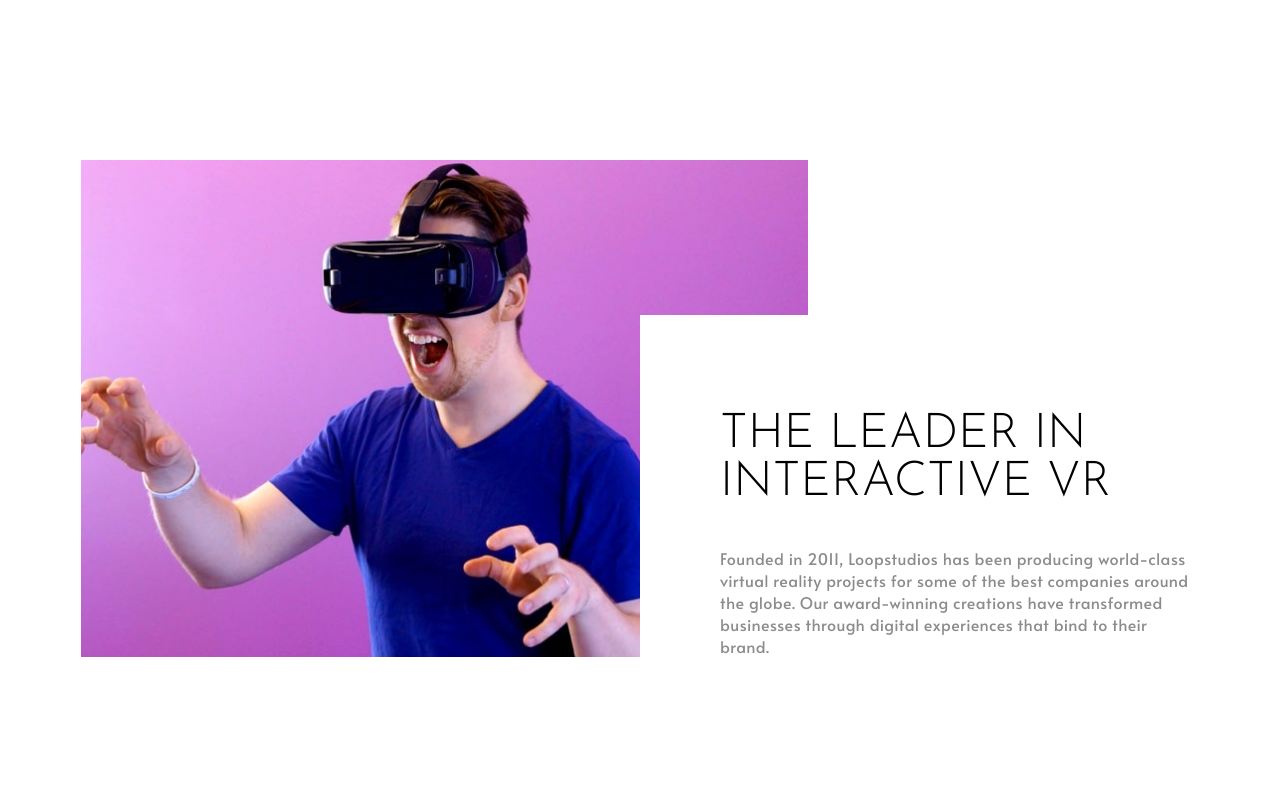
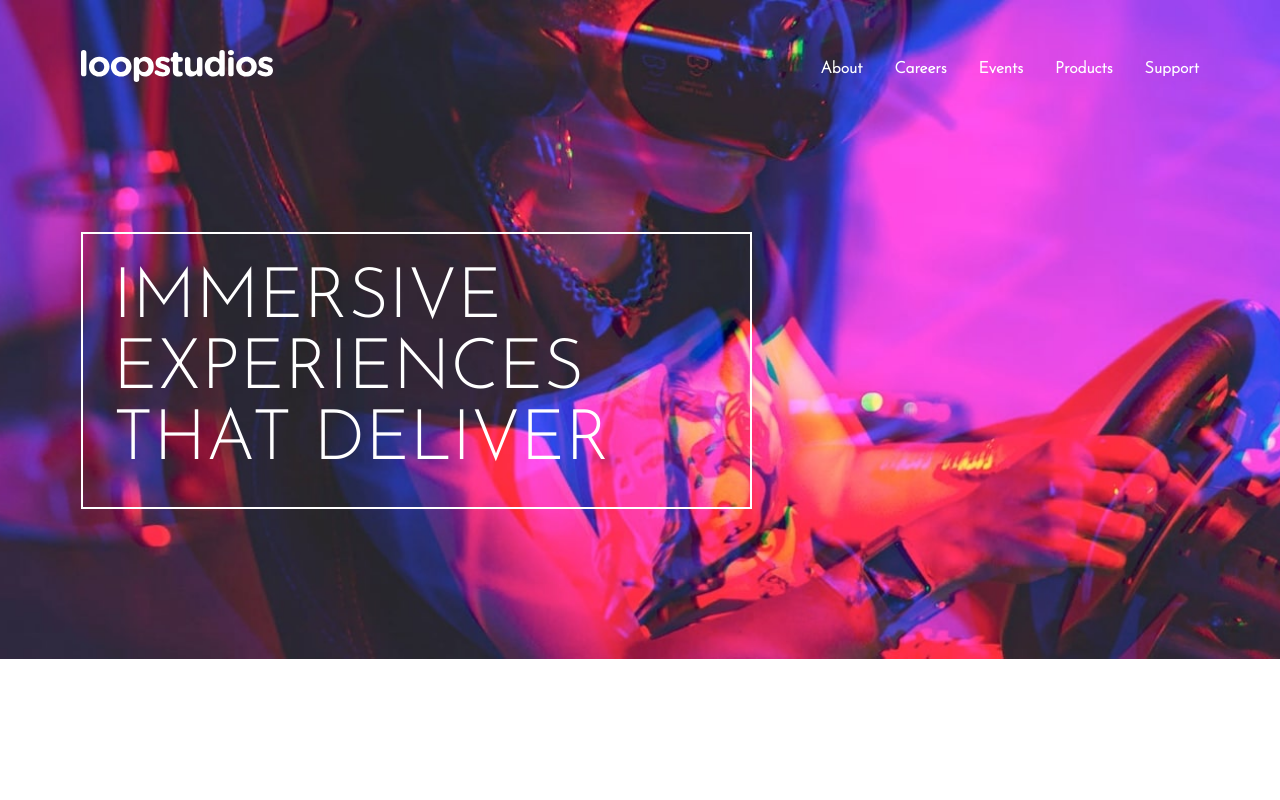
Before and after one commit to alexRhine22/loopstudios-landing-page, a website: page index.html in a window 1280 px wide. Shown: the top 800 px of the page. Drawn offline with Linux system fonts and the light colour scheme.

Commit message:
Added website header

```diff
--- a/index.html
+++ b/index.html
@@ -16,6 +16,56 @@
     <title>Loopstudios landing page</title>
   </head>
   <body>
+    <header id="header" class="header">
+      <div class="container header__container">
+        <div class="header__nav-bar-wrapper">
+          <a class="header__logo" href="./" aria-label="home">
+            <img src="./images/logo.svg" alt="Loopstudios logo" />
+          </a>
+
+          <button
+            aria-controls="header"
+            aria-expanded="false"
+            class="header__button"
+            id="mobile-menu-button"
+            type="button"
+          >
+            <img src="./images/hamburger.svg" alt="" />
+          </button>
+        </div>
+
+        <nav id="header-nav" class="header__nav">
+          <ul class="header__nav-list">
+            <li class="header__nav-list-item">
+              <a class="header__nav-link fancy-link-hover" href="#"> about </a>
+            </li>
+            <li class="header__nav-list-item">
+              <a class="header__nav-link fancy-link-hover" href="#">
+                careers
+              </a>
+            </li>
+            <li class="header__nav-list-item">
+              <a class="header__nav-link fancy-link-hover" href="#"> events </a>
+            </li>
+            <li class="header__nav-list-item">
+              <a class="header__nav-link fancy-link-hover" href="#">
+                products
+              </a>
+            </li>
+            <li class="header__nav-list-item">
+              <a class="header__nav-link fancy-link-hover" href="#">
+                support
+              </a>
+            </li>
+          </ul>
+        </nav>
+      </div>
+
+      <div class="container header__content">
+        <h1 class="header__title">immersive experiences that deliver</h1>
+      </div>
+    </header>
+
     <main class="main">
       <section class="container">
         <div class="leadership-section__wrapper">
@@ -286,7 +336,7 @@
               </a>
             </li>
             <li>
-              <a class="footer__social-link" href="#">
+              <a class="footer__social-link fancy-link-hover--full" href="#">
                 <img
                   class="footer__social-link-img"
                   src="./images/instagram.svg"
--- a/script.js
+++ b/script.js
@@ -1,3 +1,21 @@
 const currentYearElement = document.getElementById('current-year');
 const currentYear = new Date().getFullYear();
+const mobileMenuButton = document.getElementById('mobile-menu-button');
+const header = document.getElementById('header');
+const headerNav = document.getElementById('header-nav');
+
 currentYearElement.textContent = new Date().getFullYear();
+
+mobileMenuButton.addEventListener('click', () => {
+  if (header.classList.contains('active')) {
+    headerNav.classList.remove('active');
+    document.body.style.overflow = 'auto';
+    mobileMenuButton.setAttribute('aria-expanded', 'false');
+    header.classList.remove('active');
+  } else {
+    document.body.style.overflow = 'hidden';
+    header.classList.add('active');
+    headerNav.classList.add('active');
+    mobileMenuButton.setAttribute('aria-expanded', 'true');
+  }
+});
--- a/styles.css
+++ b/styles.css
@@ -11,6 +11,8 @@
 
 * {
   box-sizing: border-box;
+  -webkit-font-smoothing: antialiased;
+  -moz-osx-font-smoothing: grayscale;
 }
 
 body {
@@ -25,6 +27,30 @@ body {
   margin: 0;
   line-height: normal;
   text-transform: uppercase;
+}
+
+.fancy-link-hover,
+.fancy-link-hover--full {
+  position: relative;
+}
+.fancy-link-hover::after,
+.fancy-link-hover--full::after {
+  transition: width 0.2s ease-in-out;
+  content: '';
+  position: absolute;
+  bottom: -8px;
+  width: 0;
+  display: block;
+  left: 50%;
+  height: 2px;
+  transform: translateX(-50%);
+  background-color: var(--white);
+}
+.fancy-link-hover:hover::after {
+  width: 50%;
+}
+.fancy-link-hover--full:hover::after {
+  width: 100%;
 }
 
 .text {
@@ -112,6 +138,149 @@ body {
   .main {
     margin-block-end: 186px;
     margin-block-start: 160px;
+  }
+}
+
+/* HEADER */
+.header {
+  background-image: url('../images/mobile/image-hero.jpg');
+  background-position: center center;
+  background-size: cover;
+  background-repeat: no-repeat;
+  padding-block-start: 50px;
+  padding-block-end: 150px;
+  background-color: transparent;
+}
+
+.header.active {
+  background-image: none;
+  position: fixed;
+  top: 0;
+  left: 0;
+  width: 100%;
+  height: 100vh;
+  z-index: 1000;
+  background-color: var(--black);
+}
+.header.active .header__content {
+  display: none;
+}
+
+@media (min-width: 768px) {
+  .header {
+    background-image: url('../images/desktop/image-hero.jpg');
+  }
+}
+
+.header__title {
+  font-size: 50px;
+  font-family: var(--font-josefin);
+  text-transform: uppercase;
+  color: var(--white);
+  font-weight: 300;
+  padding: 30px;
+  width: 100%;
+  border: 2px solid var(--white);
+  margin-block-start: 150px;
+  margin-block-end: 0;
+}
+@media (min-width: 768px) {
+  .header__title {
+    font-size: 70px;
+    width: 60%;
+  }
+}
+
+.header__nav-bar-wrapper {
+  display: flex;
+  justify-content: space-between;
+  align-items: center;
+}
+
+.header__container {
+  display: flex;
+  height: 100%;
+  flex-direction: column;
+}
+@media (min-width: 768px) {
+  .header__container {
+    flex-direction: row;
+    justify-content: space-between;
+    align-items: center;
+  }
+}
+
+.header__logo {
+  display: inline-block;
+  cursor: pointer;
+}
+.header__logo img {
+  vertical-align: middle;
+  object-fit: contain;
+}
+
+.header__button {
+  display: inline-block;
+  padding: 0;
+  border: none;
+  cursor: pointer;
+  background-color: transparent;
+}
+@media (min-width: 768px) {
+  .header__button {
+    display: none;
+  }
+}
+
+.header__nav {
+  display: none;
+  margin-block: auto;
+}
+.header__nav.active {
+  display: block;
+}
+@media (min-width: 768px) {
+  .header__nav {
+    margin-block: 0;
+    display: block;
+  }
+}
+
+.header__nav-list {
+  padding-left: 0;
+  margin: 0;
+  list-style-type: none;
+}
+@media (min-width: 768px) {
+  .header__nav-list {
+    display: flex;
+    justify-content: flex-end;
+  }
+}
+
+.header__nav-list-item:not(:first-of-type) {
+  margin-block-start: 58px;
+}
+@media (min-width: 768px) {
+  .header__nav-list-item:not(:first-of-type) {
+    margin-block-start: 0px;
+    margin-inline-start: 32px;
+  }
+}
+
+.header__nav-link {
+  font-family: var(--font-josefin);
+  font-size: 46px;
+  color: var(--white);
+  text-decoration: none;
+  font-weight: 300;
+  text-transform: uppercase;
+}
+@media (min-width: 768px) {
+  .header__nav-link {
+    font-size: 16px;
+    font-weight: 700;
+    text-transform: capitalize;
   }
 }
 
```
Also changed, not shown: images/desktop/image-hero.jpg (added), images/hamburger.svg (added), images/mobile/image-hero.jpg (added).
